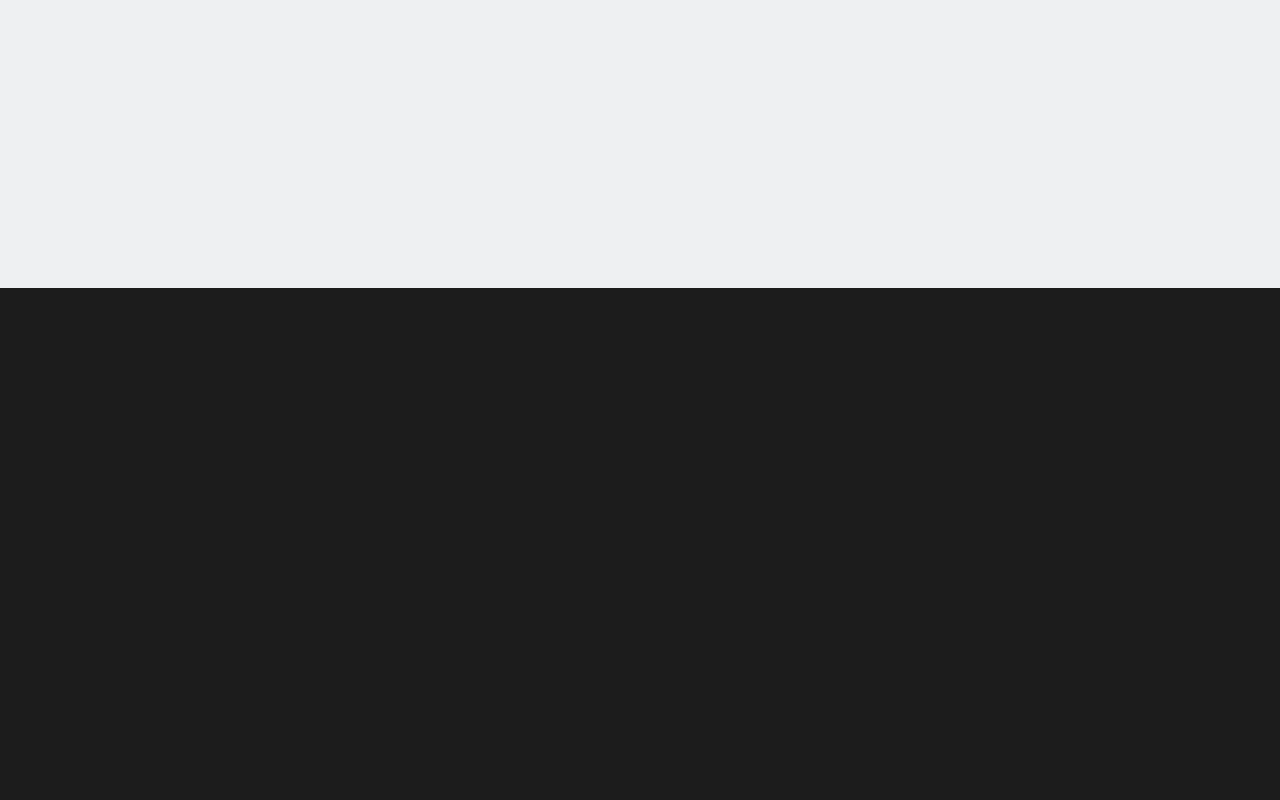
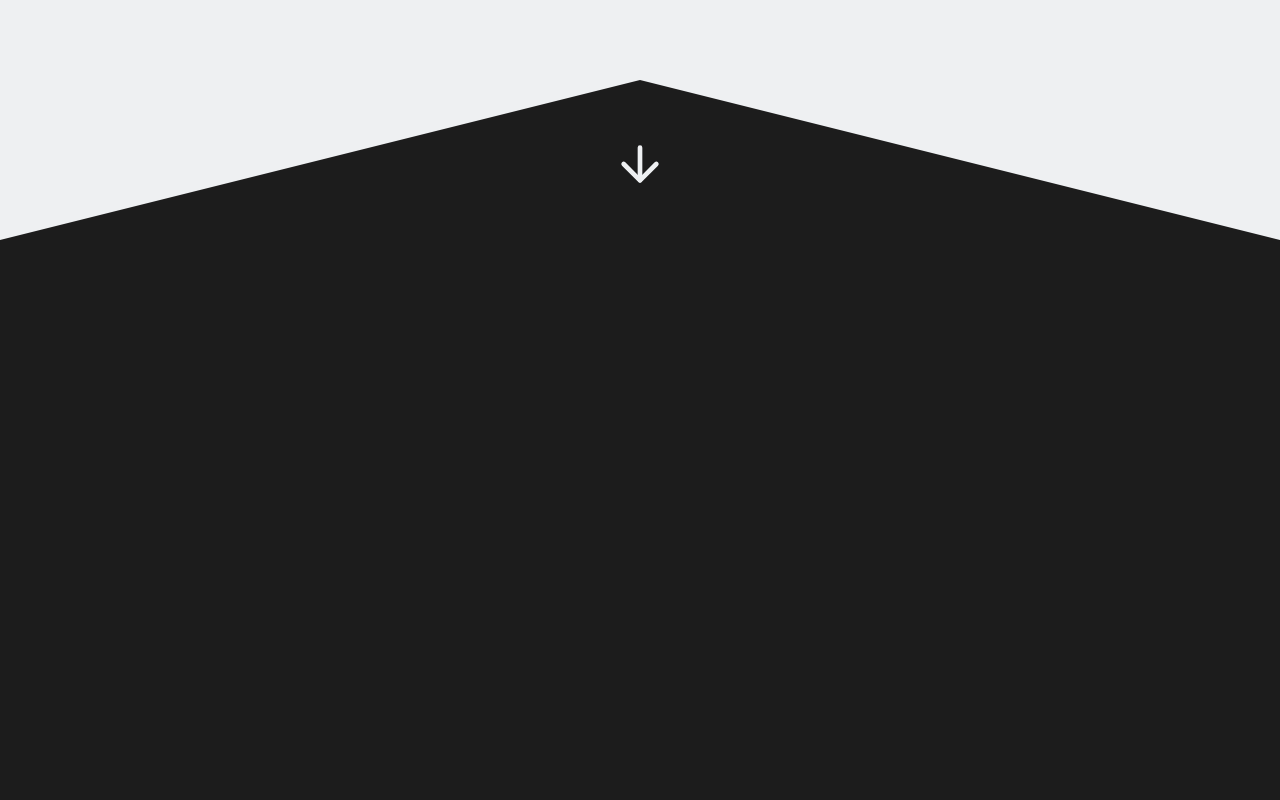
Before and after one commit to ErikSkole/Homepage, a Next.js app: page / in a window 1280 px wide. Shown: the part 560-1360 px from the top of the page. Built offline with nearby package versions, Linux system fonts and the light colour scheme.

Commit message:
Add arrow and triangle SVGs for lower page

```diff
--- a/app/globals.css
+++ b/app/globals.css
@@ -28,19 +28,36 @@ h1, p {
   font-size: 5rem;
 }
 
+.mainHeaderContainer {
+  height: 60vh;
+}
+
 .lowerPage {
   background-color: var(--background-secondary);
+  position: relative;
   width: 100%;
-  height: 100rem;
+  height: 60rem;
 }
 
 .lowerPage::before {
   content: '';
-  background-color: var(--background-main);
+  position: absolute;
   width: 100%;
-  height: 100rem;
+  height: 10rem;
+  top: -10rem;
+  background-color: var(--background-secondary);
+  mask-image: url(../public/triangle.svg);
+  transform: rotate(.5turn);
+}
+
+.arrowLower {
   position: absolute;
-  top: 0;
-  left: 0;
-  z-index: -1;
+  top: -6.5rem;
+  left: 50%;
+  transform: translateX(-50%);
+  width: 3.5rem;
+  height: 3.5rem;
+  background-image: url(../public/arrow-down.svg);
+  background-repeat: no-repeat;
+  background-size: contain;
 }
--- a/app/page.tsx
+++ b/app/page.tsx
@@ -7,7 +7,10 @@ export default function Home() {
         <h1 className='mainHeader flex'>Welcome</h1>
         <p className='mainUnder flex'>This is my website</p>
       </div>
-      <div className="lowerPage flex items-center justify-center"></div>
+      <div className="lowerPage flex items-center justify-center">
+        <div className="arrowLower">
+        </div>
+      </div>
     </main>
   )
 }
```
Also changed, not shown: public/arrow-down.svg (added), public/triangle.svg.
